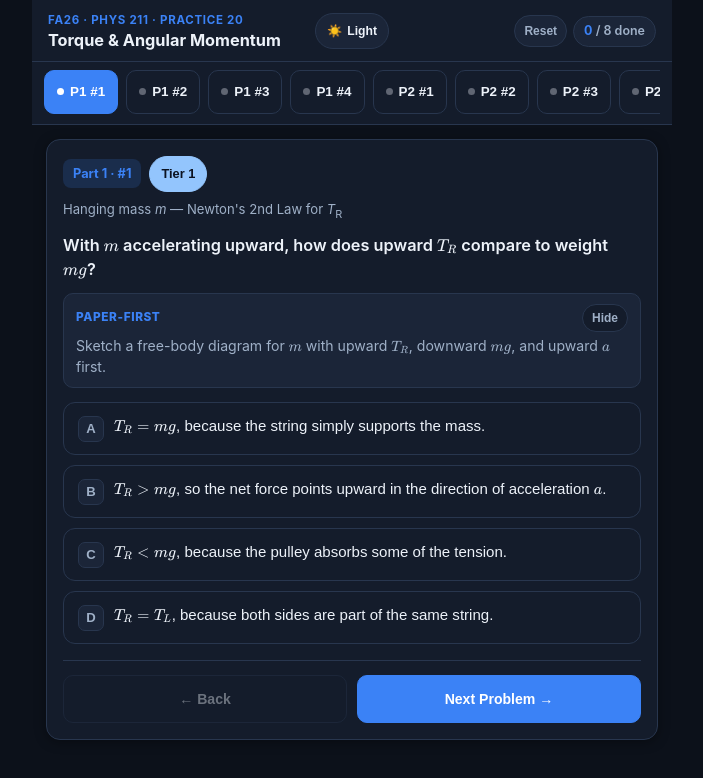
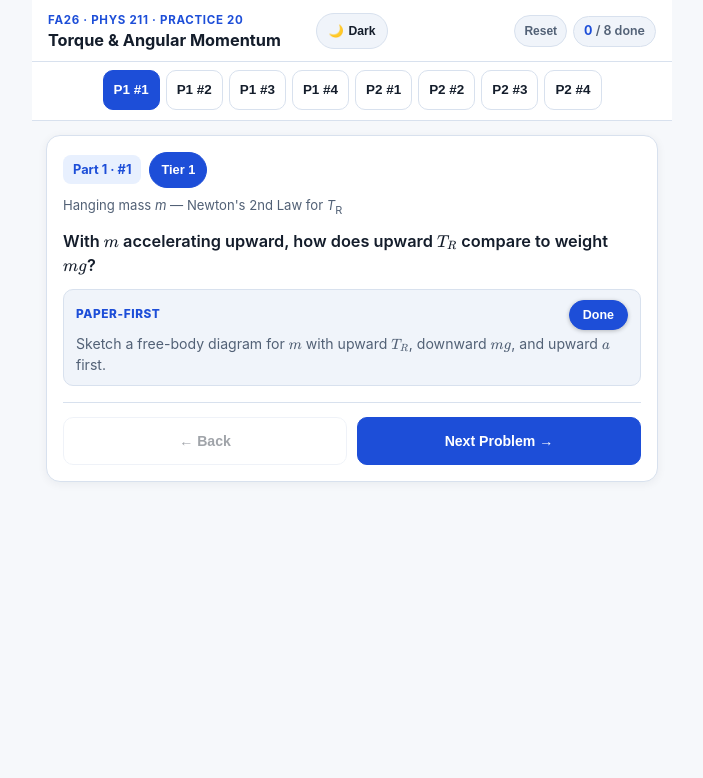
Before and after one commit to dan89pearson/phys211-companions, a plain HTML site: page fa26/practice-20/index.html in a window 1280 px wide. Shown: the whole page, without its empty margins (288-991 px from the left). Drawn offline with nearby package versions, Linux system fonts and the light colour scheme.

Commit message:
Update FA26 Practice 20 companion (v17): toggleable Done gating, light mode default, centered compact problem tabs

```diff
--- a/fa26/practice-20/index.html
+++ b/fa26/practice-20/index.html
@@ -8,6 +8,28 @@
   <script defer src="https://cdn.jsdelivr.net/npm/katex@0.16.11/dist/katex.min.js" crossorigin="anonymous" onload="window.__katexReady && window.__katexReady()"></script>
   <style>
     :root {
+      --bg: #f6f8fb;
+      --surface: #ffffff;
+      --surface-alt: #f0f4fa;
+      --text: #141d2b;
+      --text-muted: #526176;
+      --border: #d8e1ee;
+      --primary: #1d4ed8;
+      --primary-soft: #e8f0fe;
+      --primary-dark: #163ca8;
+      --accent: #7c3aed;
+      --accent-soft: #f3e8ff;
+      --ok-bg: #ecfdf3;
+      --ok-border: #16a34a;
+      --ok-text: #14532d;
+      --warn-bg: #fff7ed;
+      --warn-border: #ea580c;
+      --warn-text: #7c2d12;
+      --radius: 14px;
+      --shadow: 0 2px 10px rgba(20, 29, 43, 0.06);
+    }
+
+    [data-theme="dark"] {
       --bg: #0c111a;
       --surface: #141c2b;
       --surface-alt: #1b2538;
@@ -25,29 +47,7 @@
       --warn-bg: rgba(251, 146, 60, 0.14);
       --warn-border: #fb923c;
       --warn-text: #fdba74;
-      --radius: 14px;
       --shadow: 0 2px 12px rgba(0, 0, 0, 0.35);
-    }
-
-    [data-theme="light"] {
-      --bg: #f6f8fb;
-      --surface: #ffffff;
-      --surface-alt: #f0f4fa;
-      --text: #141d2b;
-      --text-muted: #526176;
-      --border: #d8e1ee;
-      --primary: #1d4ed8;
-      --primary-soft: #e8f0fe;
-      --primary-dark: #163ca8;
-      --accent: #7c3aed;
-      --accent-soft: #f3e8ff;
-      --ok-bg: #ecfdf3;
-      --ok-border: #16a34a;
-      --ok-text: #14532d;
-      --warn-bg: #fff7ed;
-      --warn-border: #ea580c;
-      --warn-text: #7c2d12;
-      --shadow: 0 2px 10px rgba(20, 29, 43, 0.06);
     }
 
     * {
@@ -174,10 +174,9 @@
 
     .nav-strip {
       display: flex;
-      gap: 8px;
-      overflow-x: auto;
-      scrollbar-width: none;
-      -ms-overflow-style: none;
+      justify-content: center;
+      flex-wrap: wrap;
+      gap: 6px;
       padding-bottom: 2px;
     }
 
@@ -187,8 +186,8 @@
 
     .prob-tab {
       flex: 0 0 auto;
-      min-height: 44px;
-      padding: 6px 12px;
+      min-height: 40px;
+      padding: 5px 10px;
       border-radius: 10px;
       border: 1.5px solid var(--border);
       background: var(--surface);
@@ -223,18 +222,7 @@
       color: var(--ok-text);
     }
 
-    .tab-dot {
-      width: 7px;
-      height: 7px;
-      border-radius: 50%;
-      background: currentColor;
-      opacity: 0.35;
-    }
 
-    .prob-tab.done .tab-dot,
-    .prob-tab.active .tab-dot {
-      opacity: 1;
-    }
 
     /* Main Card */
     .main-content {
@@ -303,15 +291,15 @@
     }
 
     .tier-pill.active {
+      background: var(--primary);
+      border-color: var(--primary);
+      color: #ffffff;
+    }
+
+    [data-theme="dark"] .tier-pill.active {
       background: #93c5fd;
       border-color: #93c5fd;
       color: #0b1220;
-    }
-
-    [data-theme="light"] .tier-pill.active {
-      background: var(--primary);
-      border-color: var(--primary);
-      color: #ffffff;
     }
 
     .tier-pill.solved:not(.active) {
@@ -372,6 +360,10 @@
       margin-bottom: 4px;
     }
 
+    .self-check-box.collapsed .self-check-header {
+      margin-bottom: 0;
+    }
+
     .self-check-label {
       font-size: 0.74rem;
       font-weight: 800;
@@ -381,15 +373,33 @@
     }
 
     .self-check-toggle {
-      background: var(--surface);
-      border: 1px solid var(--border);
+      background: var(--primary);
+      border: 1.5px solid var(--primary);
       border-radius: 999px;
-      padding: 3px 9px;
-      font-size: 0.75rem;
-      font-weight: 600;
-      color: var(--text-muted);
+      padding: 4px 13px;
+      font-size: 0.78rem;
+      font-weight: 700;
+      color: #ffffff;
       cursor: pointer;
-      min-height: 28px;
+      min-height: 30px;
+      box-shadow: 0 1px 4px rgba(0, 0, 0, 0.25);
+      transition: background 0.15s, border-color 0.15s, color 0.15s, transform 0.05s;
+    }
+
+    .self-check-toggle:hover {
+      background: var(--primary-dark);
+      border-color: var(--primary-dark);
+    }
+
+    .self-check-toggle:active {
+      transform: scale(0.97);
+    }
+
+    .self-check-toggle[aria-pressed="true"] {
+      background: var(--ok-bg);
+      border-color: var(--ok-border);
+      color: var(--ok-text);
+      box-shadow: none;
     }
 
     .self-check-body {
@@ -592,9 +602,9 @@
           <h1 class="app-title">Torque &amp; Angular Momentum</h1>
         </div>
         <div class="header-center">
-          <button type="button" class="theme-toggle" id="themeToggleBtn" aria-label="Switch between dark and light mode">
-            <span id="themeIcon">&#9728;&#65039;</span>
-            <span id="themeLabel">Light</span>
+          <button type="button" class="theme-toggle" id="themeToggleBtn" aria-label="Switch between light and dark mode">
+            <span id="themeIcon">&#127769;</span>
+            <span id="themeLabel">Dark</span>
           </button>
         </div>
         <div class="header-right">
@@ -1142,16 +1152,16 @@
     const state = {
       probIdx: 0,
       tierIdx: 0, // 0..tiers.length-1, or 'twist'
-      hideSelfCheck: false,
-      theme: "dark", // default dark mode
+      paperFirstDone: {}, // key: stepKey -> boolean
+      theme: "light", // default light mode
       answers: {} // key: `${probId}:${tierKey}` -> { selectedId, solved }
     };
 
     function applyTheme(theme) {
-      const mode = theme === "light" ? "light" : "dark";
+      const mode = theme === "dark" ? "dark" : "light";
       state.theme = mode;
-      if (mode === "light") {
-        document.documentElement.setAttribute("data-theme", "light");
+      if (mode === "dark") {
+        document.documentElement.setAttribute("data-theme", "dark");
       } else {
         document.documentElement.removeAttribute("data-theme");
       }
@@ -1176,6 +1186,9 @@
           if (parsed && typeof parsed.answers === "object") {
             state.answers = parsed.answers;
           }
+          if (parsed && typeof parsed.paperFirstDone === "object") {
+            state.paperFirstDone = parsed.paperFirstDone;
+          }
           if (parsed && (parsed.theme === "dark" || parsed.theme === "light")) {
             state.theme = parsed.theme;
           }
@@ -1188,6 +1201,7 @@
       try {
         localStorage.setItem(STORAGE_KEY, JSON.stringify({
           answers: state.answers,
+          paperFirstDone: state.paperFirstDone,
           theme: state.theme
         }));
       } catch (_) {}
@@ -1236,7 +1250,7 @@
         const btn = document.createElement("button");
         btn.type = "button";
         btn.className = "prob-tab" + (idx === state.probIdx ? " active" : "") + (done ? " done" : "");
-        btn.innerHTML = `<span class="tab-dot"></span><span>${prob.shortLabel}</span>`;
+        btn.innerHTML = `<span>${prob.shortLabel}</span>`;
         btn.addEventListener("click", () => {
           state.probIdx = idx;
           state.tierIdx = 0;
@@ -1258,6 +1272,8 @@
       const record = state.answers[stepKey] || { selectedId: null, solved: false };
 
       const card = document.getElementById("questionCard");
+      const requiresPaperFirst = !!activeItem.selfCheck;
+      const isPaperFirstDone = !requiresPaperFirst || !!state.paperFirstDone[stepKey];
 
       // Tier pills
       let tierPillsHtml = `<div class="tier-bar" role="tablist">`;
@@ -1281,8 +1297,10 @@
       }
       tierPillsHtml += `</div>`;
 
-      // Options
-      let optionsHtml = `<div class="options-list">`;
+      // Options (hidden until Paper-First "Done" is clicked)
+      let optionsHtml = "";
+      if (isPaperFirstDone) {
+        optionsHtml = `<div class="options-list">`;
         activeItem.options.forEach((opt) => {
           let cls = "opt-btn";
           if (record.selectedId === opt.id) {
@@ -1295,10 +1313,11 @@
             </button>`;
         });
         optionsHtml += `</div>`;
+      }
 
       // Feedback
       let feedbackHtml = `<div class="feedback-box" id="feedbackBox"></div>`;
-      if (record.selectedId) {
+      if (isPaperFirstDone && record.selectedId) {
         const chosen = activeItem.options.find((o) => o.id === record.selectedId);
         if (chosen) {
           const kind = chosen.isCorrect ? "correct" : "wrong";
@@ -1337,6 +1356,8 @@
         ? `<p class="tier-heading twist-heading">${activeItem.title}</p>`
         : "";
 
+      const selfCheckBtnLabel = isPaperFirstDone ? "&#10003; Done" : "Done";
+
       card.innerHTML = `
         <div class="card-meta">
           <span class="paper-ref">${prob.paperRef}</span>
@@ -1346,12 +1367,12 @@
         ${headingHtml}
         <p class="question-text">${activeItem.question}</p>
         ${activeItem.selfCheck ? `
-          <div class="self-check-box" id="selfCheckBox">
+          <div class="self-check-box ${isPaperFirstDone ? "collapsed" : ""}" id="selfCheckBox">
             <div class="self-check-header">
               <span class="self-check-label">Paper-First</span>
-              <button type="button" class="self-check-toggle" id="toggleSelfCheckBtn">${state.hideSelfCheck ? "Show prompt" : "Hide"}</button>
+              <button type="button" class="self-check-toggle" id="toggleSelfCheckBtn" aria-pressed="${isPaperFirstDone}">${selfCheckBtnLabel}</button>
             </div>
-            ${state.hideSelfCheck ? "" : `<p class="self-check-body">${activeItem.selfCheck}</p>`}
+            ${isPaperFirstDone ? "" : `<p class="self-check-body">${activeItem.selfCheck}</p>`}
           </div>
         ` : ""}
         ${optionsHtml}
@@ -1365,7 +1386,8 @@
       const toggleScBtn = document.getElementById("toggleSelfCheckBtn");
       if (toggleScBtn) {
         toggleScBtn.addEventListener("click", () => {
-          state.hideSelfCheck = !state.hideSelfCheck;
+          state.paperFirstDone[stepKey] = !state.paperFirstDone[stepKey];
+          saveState();
           render();
         });
       }
@@ -1390,6 +1412,7 @@
             selectedId: optId,
             solved: prev.solved || chosen.isCorrect
           };
+          state.paperFirstDone[stepKey] = true;
           saveState();
           render();
         });
@@ -1437,6 +1460,7 @@
 
     document.getElementById("resetBtn").addEventListener("click", () => {
       state.answers = {};
+      state.paperFirstDone = {};
       state.probIdx = 0;
       state.tierIdx = 0;
       saveState();
```
Lines whose indentation alone changed are shown as unchanged.
